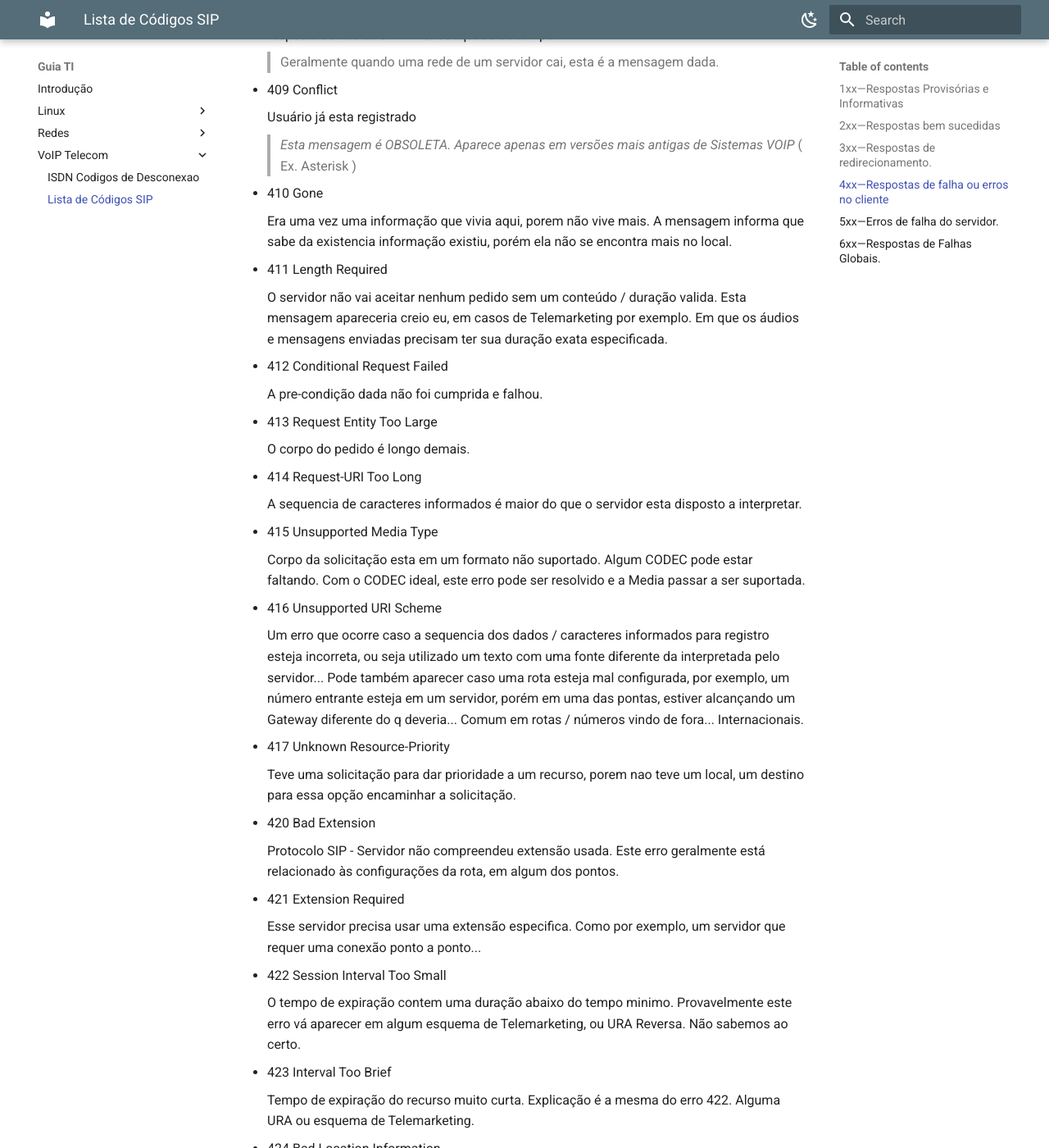
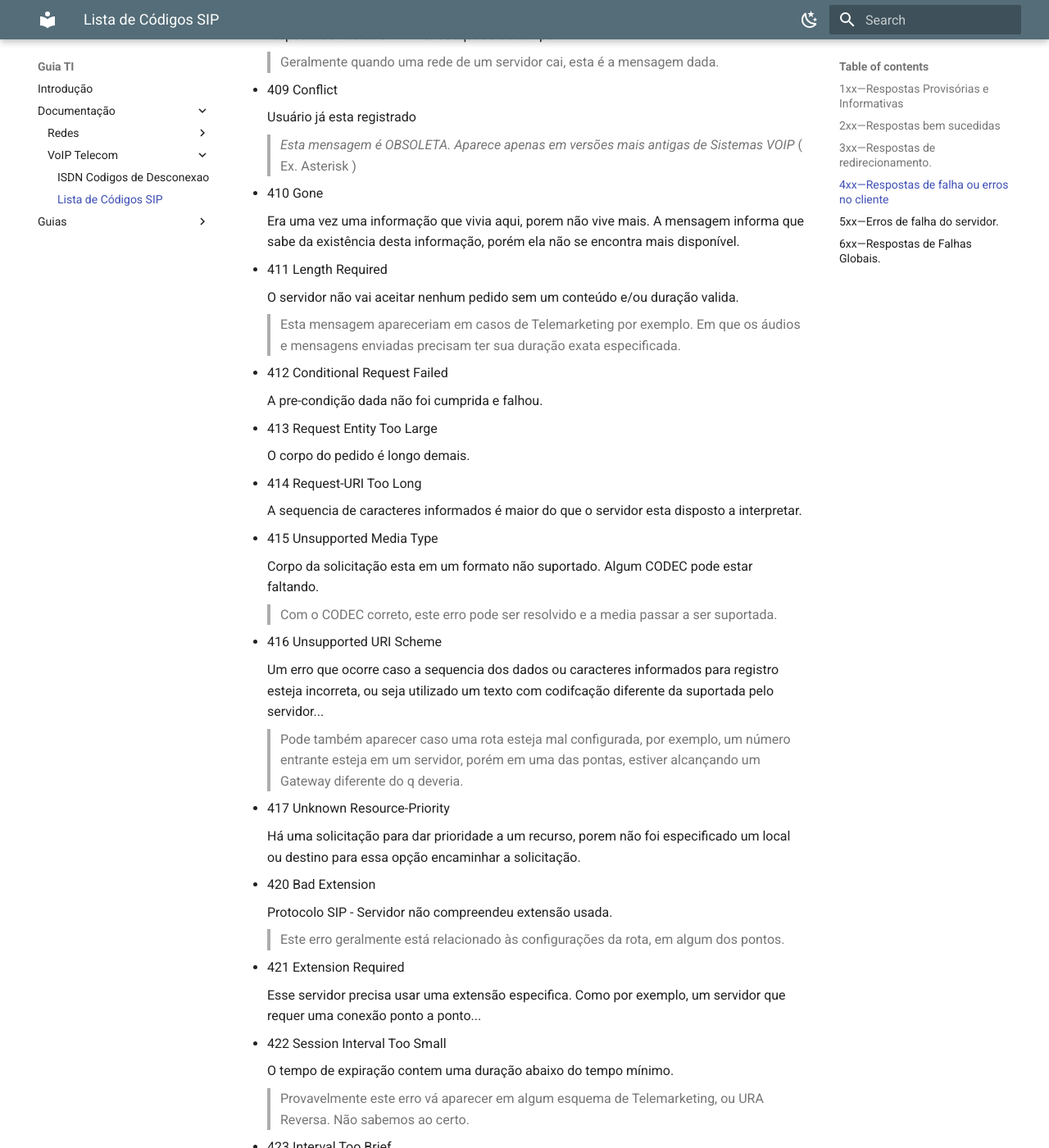
Before and after one commit to guia-ti/guia-ti.github.io, an MkDocs documentation site: the page built from docs/Documentação/VoIP Telecom/Lista de Códigos SIP.md, in a window 1280 px wide and 1400 px high, scrolled down 3237 px. Shown: the whole window at 82% size. Built offline with MkDocs 1.6.1 and Material for MkDocs 9.7.7, drawn with Linux system fonts in a browser that asks for light colours; some of the changed text lies outside the part shown.

Commit message:
vault backup hev-desktop: 2023-05-13 21:33:36
Affected files:
docs/Documentação/Redes/Introdução de Redes.md
docs/Documentação/VoIP Telecom/ISDN Codigos de Desconexao.md
docs/Documentação/VoIP Telecom/Lista de Códigos SIP.md
docs/Guias/Linux/Manipulando Texto no Terminal.md

```diff
--- a/docs/VoIP Telecom/Lista de Códigos SIP.md
+++ b/docs/Documentação/VoIP Telecom/Lista de Códigos SIP.md
@@ -125,12 +125,12 @@ Informações sobre um novo local do usuário ou destinos alternativos, serviço
 - 410 Gone
 
     Era uma vez uma informação que vivia aqui, porem não vive mais.
-    A mensagem informa que sabe da existencia informação existiu, porém ela não se encontra mais no local.
+    A mensagem informa que sabe da existência desta informação, porém ela não se encontra mais disponível.
 
 - 411 Length Required
 
-    O servidor não vai aceitar nenhum pedido sem um conteúdo / duração valida.
-    Esta mensagem apareceria creio eu, em casos de Telemarketing por exemplo. Em que os áudios e mensagens enviadas precisam ter sua duração exata especificada.
+    O servidor não vai aceitar nenhum pedido sem um conteúdo e/ou duração valida.
+    >Esta mensagem apareceriam em casos de Telemarketing por exemplo. Em que os áudios e mensagens enviadas precisam ter sua duração exata especificada.
 
 - 412 Conditional Request Failed
 
@@ -146,20 +146,22 @@ Informações sobre um novo local do usuário ou destinos alternativos, serviço
 
 - 415 Unsupported Media Type
 
-    Corpo da solicitação esta em um formato não suportado. Algum CODEC pode estar faltando. Com o CODEC ideal, este erro pode ser resolvido e a Media passar a ser suportada.
+    Corpo da solicitação esta em um formato não suportado. Algum CODEC pode estar faltando.
+    >Com o CODEC correto, este erro pode ser resolvido e a media passar a ser suportada.
 
 - 416 Unsupported URI Scheme
 
-    Um erro que ocorre caso a sequencia dos dados / caracteres informados para registro esteja incorreta, ou seja utilizado um texto com uma fonte diferente da interpretada pelo servidor...
-    Pode também aparecer caso uma rota esteja mal configurada, por exemplo, um número entrante esteja em um servidor, porém em uma das pontas, estiver alcançando um Gateway diferente do q deveria... Comum em rotas / números vindo de fora... Internacionais.
+    Um erro que ocorre caso a sequencia dos dados ou caracteres informados para registro esteja incorreta, ou seja utilizado um texto com codifcação diferente da suportada pelo servidor...
+    > Pode também aparecer caso uma rota esteja mal configurada, por exemplo, um número entrante esteja em um servidor, porém em uma das pontas, estiver alcançando um Gateway diferente do q deveria.
 
 - 417 Unknown Resource-Priority
 
-    Teve uma solicitação para dar prioridade a um recurso, porem nao teve um local, um destino para essa opção encaminhar a solicitação.
+    Há uma solicitação para dar prioridade a um recurso, porem não foi especificado um local ou destino para essa opção encaminhar a solicitação.
 
 - 420 Bad Extension
 
-    Protocolo SIP - Servidor não compreendeu extensão usada. Este erro geralmente está relacionado às configurações da rota, em algum dos pontos.
+    Protocolo SIP - Servidor não compreendeu extensão usada.
+    >Este erro geralmente está relacionado às configurações da rota, em algum dos pontos.
 
 - 421 Extension Required
 
@@ -167,11 +169,13 @@ Informações sobre um novo local do usuário ou destinos alternativos, serviço
 
 - 422 Session Interval Too Small
 
-    O tempo de expiração contem uma duração abaixo do tempo minimo. Provavelmente este erro vá aparecer em algum esquema de Telemarketing, ou URA Reversa. Não sabemos ao certo.
+    O tempo de expiração contem uma duração abaixo do tempo mínimo.
+    >Provavelmente este erro vá aparecer em algum esquema de Telemarketing, ou URA Reversa. Não sabemos ao certo.
 
 - 423 Interval Too Brief
 
-    Tempo de expiração do recurso muito curta. Explicação é a mesma do erro 422. Alguma URA ou esquema de Telemarketing.
+    Tempo de expiração do recurso muito curta.
+    >Explicação é a mesma do erro 422. Alguma URA ou esquema de Telemarketing.
 
 - 424 Bad Location Information
 
@@ -183,7 +187,7 @@ Informações sobre um novo local do usuário ou destinos alternativos, serviço
 
 - 429 Provide Referrer Identity
 
-    O servidor nao recebeu um token valido no pedido. Este erro deve acontecer se o servidor exigir algum tipo de token de identificação para ser enviada junto com a solicitação...
+    O servidor não recebeu um token valido no pedido. Este erro deve acontecer se o servidor exigir algum tipo de token de identificação para ser enviada junto com a solicitação...
 
 - 430 Flow Failed
 
@@ -195,11 +199,11 @@ Informações sobre um novo local do usuário ou destinos alternativos, serviço
 
 - 436 Bad Identity-Info
 
-    O pedido possui um cabeçalho de identificação porem o esquema URI do mesmo nao pode ser diferenciado e compreendido.
+    O pedido possui um cabeçalho de identificação porem o esquema URI do mesmo não pode ser diferenciado e compreendido.
 
 - 437 Unsupported Certificate
 
-    O servidor nao pode validar um certificado para o domínio que realizou o pedido.
+    O servidor não pode validar um certificado para o domínio que realizou o pedido.
 
 - 438 Invalid Identity Header
 
@@ -207,11 +211,11 @@ Informações sobre um novo local do usuário ou destinos alternativos, serviço
 
 - 439 First Hop Lacks Outbound Support
 
-    O proxy de saída que o usuário esta tentando registrar nao suporta a opção de saida do RFC 5626, porem o registrador suporta.
+    O proxy de saída que o usuário esta tentando registrar não suporta a opção de saida do RFC 5626, porem o registrador suporta.
 
 - 470 Consent Needed
 
-    A fonte do pedido não tem permissão para realizar tal pedido. O recipiente em q a fonte se encontra não o autorizou a completar a ação. É necessario q o mesmo autorize.
+    A fonte do pedido não tem permissão para realizar tal pedido. O recipiente em que a fonte se encontra não o autorizou a completar a ação. É necessário que o mesmo autorize.
 
 - 480 Temporarily Unavailable
 
@@ -219,7 +223,7 @@ Informações sobre um novo local do usuário ou destinos alternativos, serviço
 
 - 481 Call/Transaction Does Not Exist
 
-    O servidor recebeu um pedido porem ele nao bate com nenhum dialogo ou transação.
+    O servidor recebeu um pedido porem ele não bate com nenhum dialogo ou transação.
 
 - 482 Loop Detected.
 
@@ -247,11 +252,13 @@ Informações sobre um novo local do usuário ou destinos alternativos, serviço
 
 - 488 Not Acceptable Here
 
-    Alguns aspectos da descrição da sessão ou a solicitação URI nao são aceitas.
+    Alguns aspectos da descrição da sessão ou a solicitação URI não são aceitas.
+    > Ex.: Codecs de mídia não suportados ou incompatibilidade entre cifras de criptografia.
 
 - 489 Bad Event
 
-    O servidor nao entendeu o pacote de evento informado no cabeçalho de eventos. Um exemplo, caso algum ATA envie uma notificação de algum recurso, tal como o "keep-alive", e o q recebeu esta notificação não compreenda a mesma, pode retornar esta mensagem.
+    O servidor não pode processar o pacote de evento informado no cabeçalho de eventos.
+    >  Ex.: Caso algum ATA envie uma notificação de algum recurso, tal como o "keep-alive", e quem recebeu esta notificação não compreenda a mesma, pode retornar esta mensagem.
 
 - 491 Request Pending
 
@@ -259,7 +266,7 @@ Informações sobre um novo local do usuário ou destinos alternativos, serviço
 
 - 493 Undecipherable
 
-    O pedido contem um corpo MIME encriptado no qual o recipiente nao pôde decriptar.
+    O pedido contem um corpo MIME encriptado no qual o recipiente não pôde decriptar.
 
 - 494 Security Agreement Required
 
@@ -269,27 +276,28 @@ Informações sobre um novo local do usuário ou destinos alternativos, serviço
 
 - 500 Server Internal Error
 
-    O servidor nao pôde completar o pedido por causa de uma condição inesperada.
+    O servidor não pôde completar o pedido por causa de uma condição inesperada.
 
 - 501 Not Implemented
 
-    O servidor nao possui a habilidade de completar o pedido, isso ocorre porque o servidor que realizou tal pedido nao reconhece o método do pedido.
+    O servidor não possui a habilidade de completar o pedido, isso ocorre porque o servidor que realizou tal pedido não reconhece o método do pedido.
 
 - 502 Bad Gateway
 
-    O servidor esta agindo como uma gateway ou proxy e recebeu uma resposta invalida de um servidor - Gateway invalido ou proxy invalido / Defeituoso.
+    O servidor esta agindo como uma gateway ou proxy e recebeu uma resposta invalida de um servidor
+    >Gateway invalido, proxy invalido e/ou Defeituoso.
 
 - 503 Service Unavailable
 
-    O servidor esta em manutenção ou temporariamente sobrecarregado e nao pode processar o pedido.
+    O servidor esta em manutenção ou temporariamente sobrecarregado e não pode processar o pedido.
 
 - 504 Server Time-out
 
-    O servidor tentou acessar outro servidor porem nao recebeu uma resposta.
+    O servidor tentou acessar outro servidor porem não recebeu uma resposta.
 
 - 505 Version Not Supported
 
-    A versão do protocolo SIP no pedido nao é suportada pela versão do servidor.
+    A versão do protocolo SIP no pedido não é suportada pela versão do servidor.
 
 - 513 Message Too Large
 
@@ -297,7 +305,7 @@ Informações sobre um novo local do usuário ou destinos alternativos, serviço
 
 - 580 Precondition Failure
 
-    O servidor é incapaz ou nao quer obedecer ou aceitar as condições / restrições especificadas no pedido.
+    O servidor é incapaz ou não quer obedecer ou aceitar as condições e restrições especificadas no pedido.
 
 ## 6xx—Respostas de Falhas Globais.
 
@@ -308,15 +316,16 @@ Informações sobre um novo local do usuário ou destinos alternativos, serviço
 
 - 603 Decline
 
-    O destino nao deseja participar da chamada ou não pode aceita-la. Adicionalmente o destino também sabe que nao existem outros destinos alternativos - Como por exemplo uma caixa postal.
+    O destino não deseja participar da chamada ou não pode aceita-la.
+    > Adicionalmente o destino também sabe que não existem outros destinos alternativos como ,por exemplo, uma caixa postal.
 
 - 604 Does Not Exist Anywhere
 
-    O servidor possui a informação de que o solicitado nao existe em lugar algum.
+    O servidor possui a informação de que o destino solicitado não existe em lugar algum.
 
 - 606 Not Acceptable
 
-    O agente do usuário contactou com sucesso porem alguns aspectos da descrição da sessão, como por ex. a media requisita, velocidade da internet, ou o estilo em que o endereço foi digitado, nao são aceitas.
+    O agente do usuário contactou com sucesso porem alguns aspectos da descrição da sessão, como por ex. a media requisita, velocidade da internet, ou o estilo em que o endereço foi digitado, não são aceitas.
 
 ---
 
```
Also changed, not shown: other parts of docs/Documentação/VoIP Telecom/Lista de Códigos SIP.md (+2 -1 lines), docs/Documentação/Redes/Introdução de Redes.md (renamed from docs/Redes/Introdução de Redes.md), docs/Documentação/VoIP Telecom/ISDN Codigos de Desconexao.md (renamed from docs/VoIP Telecom/ISDN Codigos de Desconexao.md), docs/Guias/Linux/Manipulando Texto no Terminal.md (renamed from docs/Linux/manipulando-texto.md).
